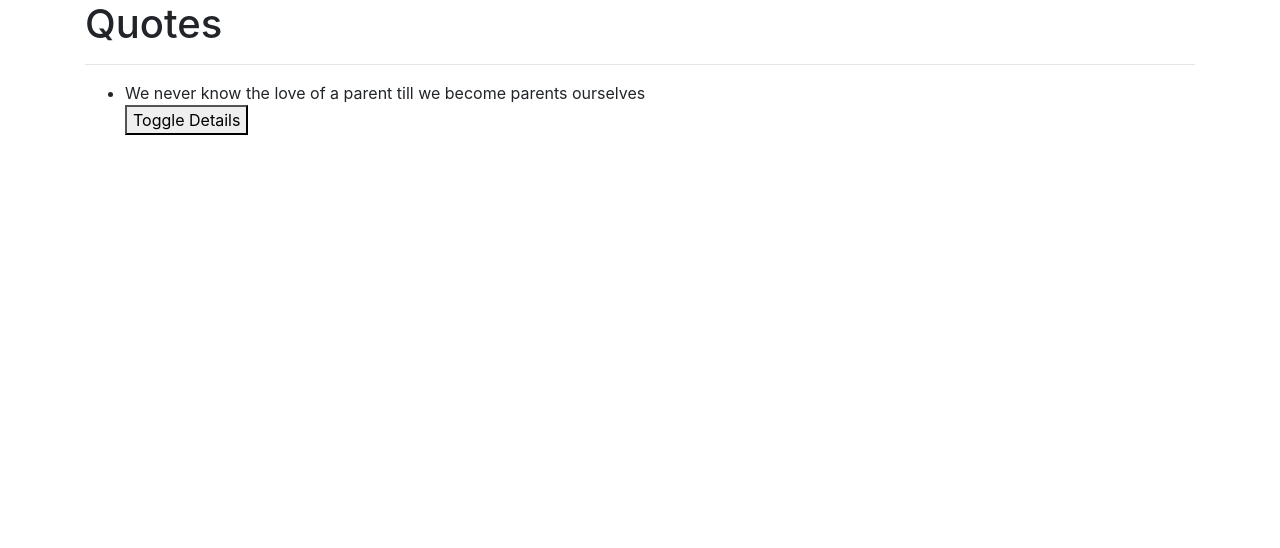
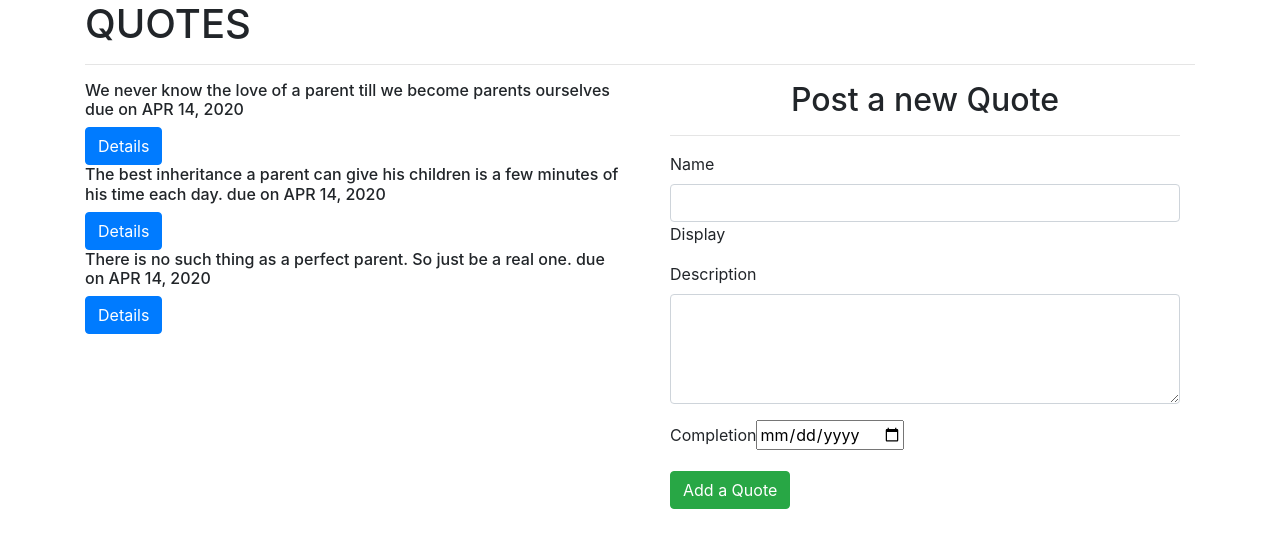
Before and after one commit to BernardMairura/quotes, an Angular app: page / in a window 1280 px wide. Shown: the top 548 px of the page. Built offline with nearby package versions, Linux system fonts and the light colour scheme.

Commit message:
Form darft

```diff
--- a/src/app/components/quote-detail/quote-detail.component.html
+++ b/src/app/components/quote-detail/quote-detail.component.html
@@ -1,4 +1,3 @@
-<p>
-    {{quote.name}}
-    <button (click)= 'quoteComplete(true)'>Completed</button>
-</p>
+<p>{{quote.name}}</p>
+<p>This quote was posted on {{quote.completeDate|dateCount}} period</p>
+<!--<button (click)= 'quoteDelete(true)' class="btn btn-outline-danger">Delete </button>  -->
--- a/src/app/components/quote-form/quote-form.component.html
+++ b/src/app/components/quote-form/quote-form.component.html
@@ -1,23 +1,26 @@
 <div class="container-fluid">
-    <h2 class="text-center">Add a quote</h2>
+    <h2 class="text-center">Post a new Quote</h2>
     <hr>
-    <form>
+    <form #quoteForm='ngForm'>
         <div class="form-group">
 
-            <label for="name">Author</label>
-            <input type="text" required class="form-control" id="name">
+            <label for="name">Name</label>
+            <input type="text" required class="form-control" id="name" [(ngModel)]="newQuote.name" name="name">
+
+            Display {{newQuote.quote}}
+        </div>
+        <div class="form-group">
+
+            <label for="description">Description</label>
+            <textarea class="form-control" id="description" rows="4" required></textarea>
 
         </div>
         <div class="form-group">
 
-            <label for="description">quote</label>
-            <textarea class="form-control" id="description" rows="4" required></textarea>
-
-        </div>
-        <div class="form-group">
             <label for="complete">Completion</label>
             <input type='date' id="complete" required>
 
         </div>
+        <button type="submit" class="btn btn-success">Add a Quote</button>
     </form>
   </div>
--- a/src/app/components/quote-form/quote-form.component.ts
+++ b/src/app/components/quote-form/quote-form.component.ts
@@ -7,14 +7,10 @@ import { Quote} from 'src/app/quote';
   styleUrls: ['./quote-form.component.css']
 })
 export class QuoteFormComponent implements OnInit {
-  quotes: any;
 
+  newQuote = new Quote (0,"","","",new Date());
+  constructor() { }
 
-  toggleDetails(index: string | number){
-    this.quotes[index].showName = !this.quotes[index].showName;
-  }
-
-  constructor() { }
 
   ngOnInit(): void {
   }
--- a/src/app/components/quote/quote.component.html
+++ b/src/app/components/quote/quote.component.html
@@ -1,12 +1,22 @@
 <div class="container">
-  <h1>Quotes</h1>
-    <hr>
-    <ul>
+  <h1>QUOTES</h1>
+  <hr>
+
+  <div class="row">
+    <div class="col-md-6">
       <div *ngFor='let quote of quotes;let i = index'>
-        <li appHighlight>{{quote.quote}}</li>
-        <button (click)='toggleDetails(i)'>Toggle Details</button>
-        <app-quote-detail *ngIf='quote.showName' [quote]='quote' (isComplete) = 'completeGoal($event,i)'></app-quote-detail>
+        <div>
+          <h6 id={{i}} appHighlight>{{quote.quote}} due on {{quote.completeDate|date|uppercase}}</h6>
+          <button (click)='toggleDetails(i)' class="btn btn-primary"> Details</button>
+        </div>
+
+        <div *ngIf='quote.showName'>
+          <app-quote-detail  [quote]='quote' (isComplete) = 'deleteQuote($event,i)'></app-quote-detail>
+        </div>
       </div>
-
-    </ul>
+    </div>
+    <div class="col-md-6">
+      <app-quote-form></app-quote-form>
+    </div>
   </div>
+</div>
--- a/src/app/components/quote/quote.component.ts
+++ b/src/app/components/quote/quote.component.ts
@@ -8,20 +8,29 @@ import { Component, OnInit } from '@angular/core';
 })
 export class QuoteComponent implements OnInit {
   quotes:Quote[] = [
-    new Quote(1,'We never know the love of a parent till we become parents ourselves','Henry Ward Beecher','Bernard')
-  ];
-
-   /* new Quote(1,'We never know the love of a parent till we become parents ourselves','Henry Ward Beecher',new Date(2020,3,14)),
-    new Quote(2,'The best inheritance a parent can give his children is a few minutes of his time each day.','O. A. Battista',new Date(2020,3,14)),
-    new Quote(3,'There is no such thing as a perfect parent. So just be a real one.','SUE ATKINS',new Date(2020,3,14)),
-];*/
+    new Quote(1,'We never know the love of a parent till we become parents ourselves','Henry Ward Beecher','Bernard',new Date(2020,3,14)),
+    new Quote(2,'The best inheritance a parent can give his children is a few minutes of his time each day.','O. A. Battista','Bernaard', new Date(2020,3,14)),
+    new Quote(3,'There is no such thing as a perfect parent. So just be a real one.','SUE ATKINS','Beranrd',new Date(2020,3,14)),
+];
 toggleDetails(index: string | number){
   this.quotes[index].showName = !this.quotes[index].showName;
 }
 
-completeQuote(isComplete, index){
+completeQuote(isComplete: any, index: number){
   if (isComplete) {
     this.quotes.splice(index,1);
+  }
+}
+
+/* deleting the quote */
+
+deleteQuote(isComplete: any, index: number){
+  if (isComplete) {
+    let toDelete = confirm(`Are you sure you want to delete ${this.quotes[index].name}?`)
+
+    if (toDelete){
+      this.quotes.splice(index,1)
+    }
   }
 }
 
--- a/src/app/date-count.pipe.ts
+++ b/src/app/date-count.pipe.ts
@@ -5,8 +5,19 @@ import { Pipe, PipeTransform } from '@angular/core';
 })
 export class DateCountPipe implements PipeTransform {
 
-  transform(value: unknown, ...args: unknown[]): unknown {
-    return null;
+  transform(value: any): number {
+    let today:Date = new Date(); //get current date and time
+    let todayWithNoTime:any = new Date(today.getFullYear(), today.getMonth(), today.getDate())
+    var dateDifference = Math.abs(value - todayWithNoTime) //returns value in miliseconds
+    const secondsInDay = 86400; //60 seconds * 60 minutes in an hour * 24 hours in a day
+    var dateDifferenceSeconds = dateDifference*0.001; //converts miliseconds to seconds
+    var dateCounter = dateDifferenceSeconds/secondsInDay;
+
+    if (dateCounter >= 1 && value > todayWithNoTime){
+      return dateCounter;
+    }else{
+      return 0;
+    }
   }
 
 }
--- a/src/app/quote.ts
+++ b/src/app/quote.ts
@@ -1,6 +1,6 @@
 export class Quote {
     showName: boolean;
-  constructor(public id: number,public quote: string,public author: string,public name:string){
+  constructor(public id: number,public quote: string,public author: string,public name:string, public completeDate: Date,){
     this.showName=false;
   }
     }
```
Also changed, not shown: src/assets/image/father.webp (deleted).
